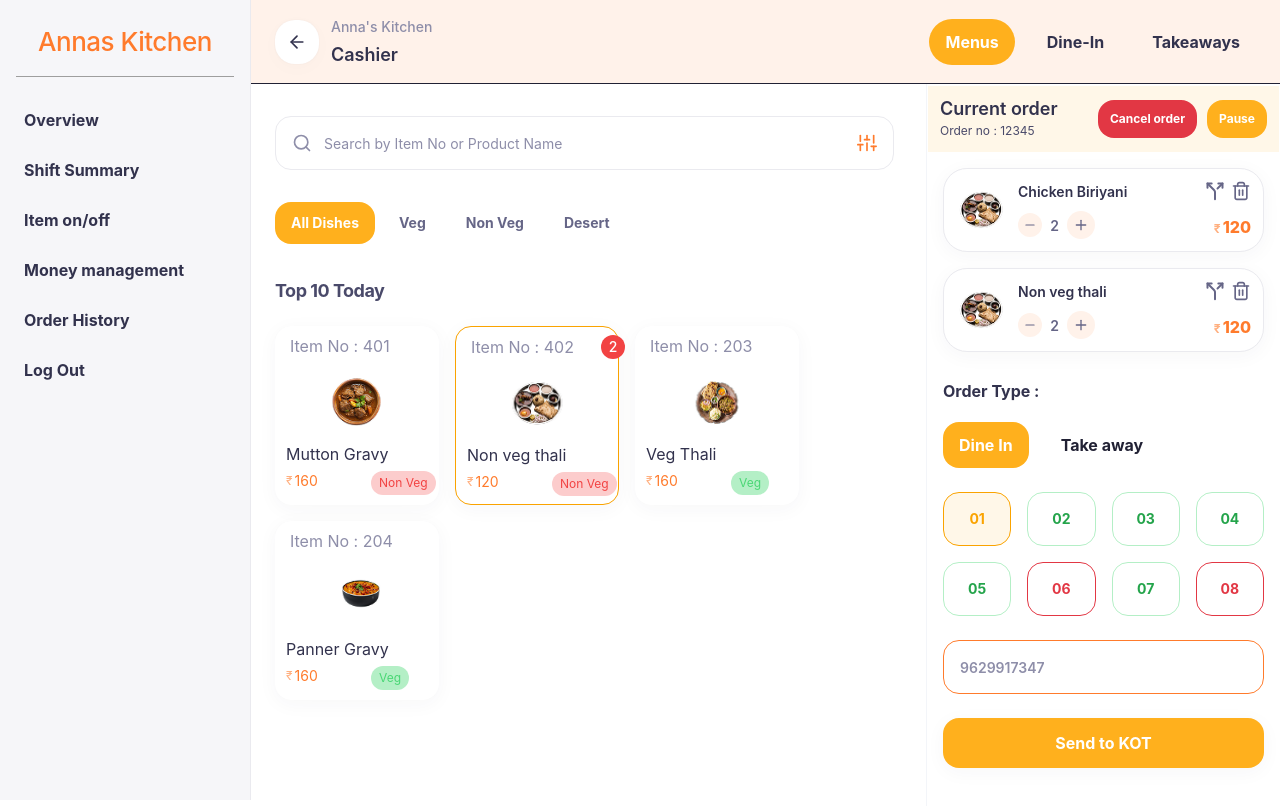
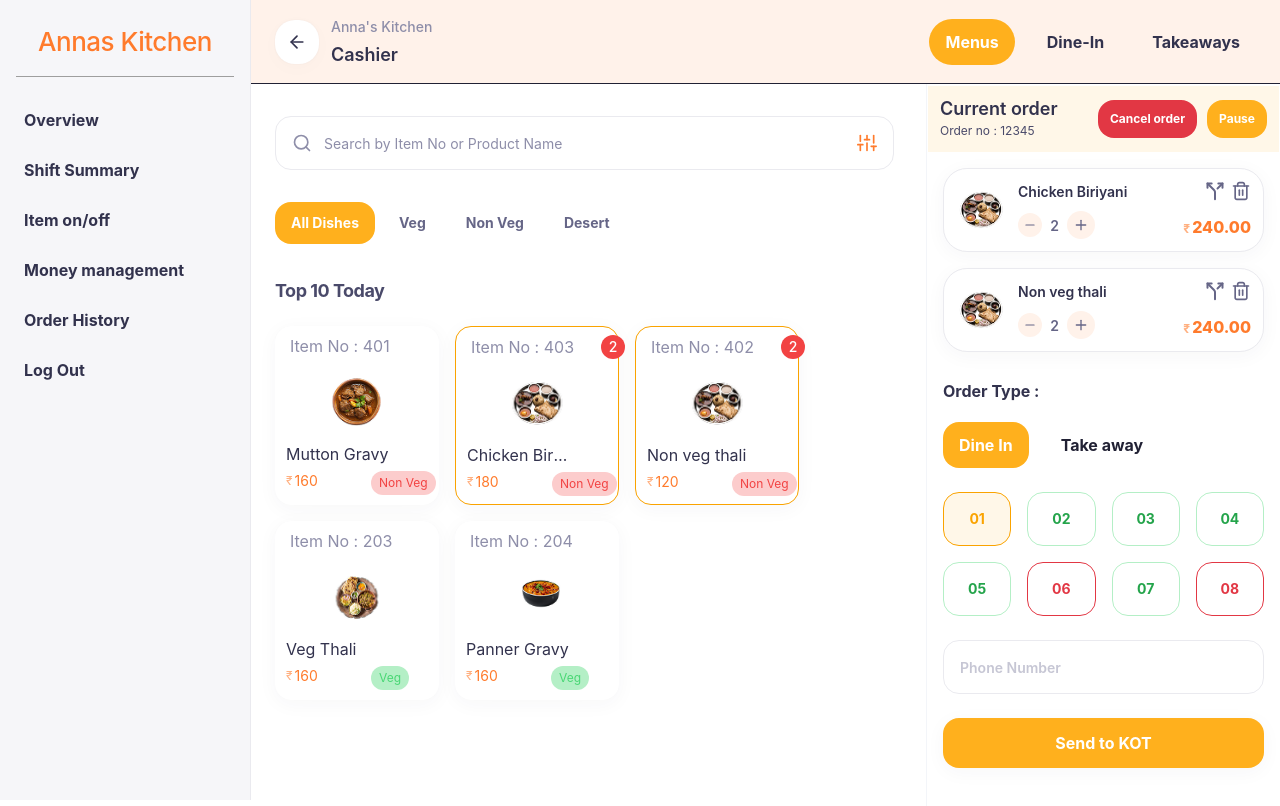
Before and after one commit to manojacccenture-wq/fooderp, a React (Vite) app: page /dashboard/menu in a window 1280 px wide. Shown: the top 806 px of the page. Built offline with nearby package versions, Linux system fonts and the light colour scheme.

Commit message:
FIx:Micro_Interaction

```diff
--- a/src/pages/Menu/MenuPage.jsx
+++ b/src/pages/Menu/MenuPage.jsx
@@ -75,7 +75,7 @@ const OrderItem = ({ image, title, price, quantity, onIncrease, onDecrease, onRe
       </div>
       <div className="absolute right-3 bottom-3 flex items-end gap-[2px]">
         <span className="text-[12px] font-bold text-[#ffb080] pb-[1px]">₹</span>
-        <span className="text-[16px] font-extrabold text-[#ff7b2c]">{price}</span>
+        <span className="text-[16px] font-extrabold text-[#ff7b2c]">{(Number(price) * quantity).toFixed(2)}</span>
       </div>
     </div>
   );
@@ -123,6 +123,14 @@ export const MenuPage = () => {
 
   const products = [
     { itemNo: "401", title: "Mutton Gravy", price: "160", isVeg: false, quantity: 3, image: imgAvocadoSandwich },
+    {
+      itemNo: "403",
+      title: "Chicken Biriyani",
+      price: "180",
+      isVeg: false,
+      quantity: 0,
+      image: imgAvocadoSandwich1
+    },
     { itemNo: "402", title: "Non veg thali", price: "120", isVeg: false, quantity: 0, image: imgAvocadoSandwich1 },
     { itemNo: "203", title: "Veg Thali", price: "160", isVeg: true, quantity: 0, image: imgAvocadoSandwich2 },
     { itemNo: "204", title: "Panner Gravy", price: "160", isVeg: true, quantity: 0, image: imgAvocadoSandwich3 },
@@ -261,12 +269,29 @@ export const MenuPage = () => {
     });
   };
   // Calculations
-  const totalAmount = orderItems.reduce((acc, item) => acc + (Number(item.price) * item.quantity), 0);
-  const tax = totalAmount > 0 ? totalAmount * 0.05 : 0;
-  const finalPrice = totalAmount + tax - discountAmount;
-  const totalHeldPrice = heldItems.reduce((acc, item) => acc + (Number(item.price) * item.quantity), 0);
+
+
+
+  const subtotal = orderItems.reduce(
+    (acc, item) => acc + Number(item.price) * item.quantity,
+    0
+  );
+
+  const totalQuantity = orderItems.reduce(
+    (acc, item) => acc + item.quantity,
+    0
+  );
+
   const isSplitView = heldItems.length > 0;
 
+  const tax = subtotal * 0.08;
+
+  const finalPrice = subtotal + tax - discountAmount;
+
+  const totalHeldPrice = heldItems.reduce(
+    (acc, item) => acc + Number(item.price) * item.quantity,
+    0
+  );
   // Render components
   const renderMenuContent = (isReplaceMode = false) => (
     <>
@@ -285,7 +310,7 @@ export const MenuPage = () => {
           onFocus={() => setIsSearchFocused(true)}
           onBlur={() => setIsSearchFocused(false)}
           placeholder="Search by Item No or Product Name"
-          className="flex-1 bg-transparent border-none outline-none text-[14px] text-[#666687] placeholder:text-[#8e8ea9]"
+          className="flex-1 bg-transparent border-none outline-none focus:outline-none focus:ring-0 text-[14px] text-[#666687] placeholder:text-[#8e8ea9]"
         />
         <div className="ml-3 cursor-pointer">
           <svg width="20" height="20" viewBox="0 0 24 24" fill="none" stroke="#FF7B2C" strokeWidth="2" strokeLinecap="round" strokeLinejoin="round">
@@ -576,7 +601,7 @@ export const MenuPage = () => {
                             <div className="bg-white rounded-[16px] p-4 flex flex-col gap-3 border border-[#f3f3f5] mb-4 shadow-[0px_4px_20px_0px_rgba(50,50,71,0.04)]">
                               <div className="flex justify-between items-center">
                                 <span className="text-[14px] font-semibold text-[#666687]">Total Amount</span>
-                                <span className="text-[14px] font-bold text-[#32324d] flex gap-1"><small className="text-[#ff9556] mt-1">₹</small>{totalAmount.toFixed(2)}</span>
+                                <span className="text-[14px] font-bold text-[#32324d] flex gap-1"><small className="text-[#ff9556] mt-1">₹</small>{subtotal.toFixed(2)}</span>
                               </div>
                               <div className="flex justify-between items-center">
                                 <span className="text-[14px] font-semibold text-[#666687]">Tax</span>
@@ -596,11 +621,11 @@ export const MenuPage = () => {
                         )}
 
                         <div className="px-4 mt-6 flex flex-col gap-[16px]">
-                          <input type="text" defaultValue="9629917347" className="w-full h-[54px] border border-[#ff7b2c] rounded-[16px] px-4 text-[#8e8ea9] font-semibold text-[14px] outline-none" />
+                          <input type="text" placeholder='Phone Number' className="w-full h-[54px] border border-[#eaeaef] focus:border-[#ff7b2c] focus:ring-0 focus:outline-none rounded-[16px] px-4 text-[#8e8ea9] font-semibold text-[14px]" />
                           {orderType === 'dine_in' && (
-                            <input type="text" placeholder="Guests" className="w-full h-[54px] border border-[#eaeaef] rounded-[16px] px-4 text-[#8e8ea9] font-semibold text-[14px] outline-none" />
+                            <input type="text" placeholder="Guests" className="w-full h-[54px] border border-[#eaeaef] focus:border-[#ff7b2c] focus:ring-0 focus:outline-none rounded-[16px] px-4 text-[#8e8ea9] font-semibold text-[14px]" />
                           )}
-                          <textarea placeholder="Special Instructions...." className="w-full h-[120px] border border-[#eaeaef] rounded-[16px] p-4 text-[#8e8ea9] font-semibold text-[14px] outline-none resize-none"></textarea>
+                          <textarea placeholder="Special Instructions...." className="w-full h-[120px] border border-[#eaeaef] focus:border-[#ff7b2c] focus:ring-0 focus:outline-none rounded-[16px] p-4 text-[#8e8ea9] font-semibold text-[14px] resize-none"></textarea>
                         </div>
                       </>
                     )}
@@ -628,7 +653,7 @@ export const MenuPage = () => {
               <div className="bg-white rounded-[16px] shadow-[0px_4px_20px_0px_rgba(50,50,71,0.04)] p-4 flex flex-col gap-3 border border-[#f3f3f5]">
                 <div className="flex justify-between items-center">
                   <span className="text-[14px] font-semibold text-[#666687]">Total Amount</span>
-                  <span className="text-[14px] font-bold text-[#32324d] flex gap-1"><small className="text-[#ff9556] mt-1">₹</small>{totalAmount.toFixed(2)}</span>
+                  <span className="text-[14px] font-bold text-[#32324d] flex gap-1"><small className="text-[#ff9556] mt-1">₹</small>{subtotal.toFixed(2)}</span>
                 </div>
                 <div className="flex justify-between items-center">
                   <span className="text-[14px] font-semibold text-[#666687]">Tax</span>
@@ -758,7 +783,7 @@ export const MenuPage = () => {
       <ApplyDiscountModal
         isOpen={isDiscountModalOpen}
         onClose={() => setIsDiscountModalOpen(false)}
-        totalAmount={totalAmount}
+        totalAmount={subtotal}
         tax={tax}
         onApply={(amount) => setDiscountAmount(amount)}
       />
--- a/src/pages/Menu/components/OrderPanel.jsx
+++ b/src/pages/Menu/components/OrderPanel.jsx
@@ -81,7 +81,7 @@ export const OrderPanel = () => {
         <input
           type="text"
           defaultValue="9629917347"
-          className="w-full h-[54px] border border-[var(--color-tertiary-1)] rounded-2xl px-4 text-label-placeholder text-[var(--color-neutral-500)] outline-none"
+          className="w-full h-[54px] border border-[#eaeaef] focus:border-[#ff7b2c] focus:ring-0 focus:outline-none rounded-[16px] px-4 text-[#8e8ea9] font-semibold text-[14px]"
         />
         <textarea
           placeholder="Special Instructions...."
```
Lines whose indentation alone changed are shown as unchanged.
